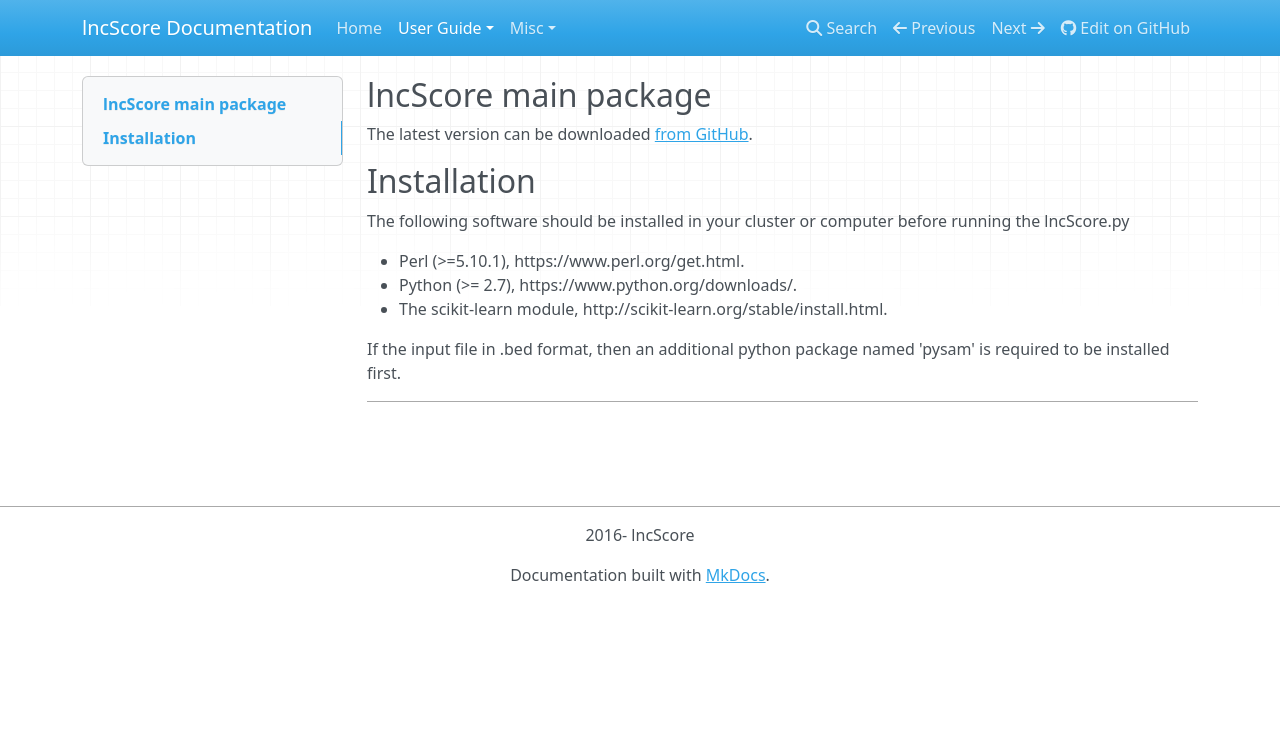
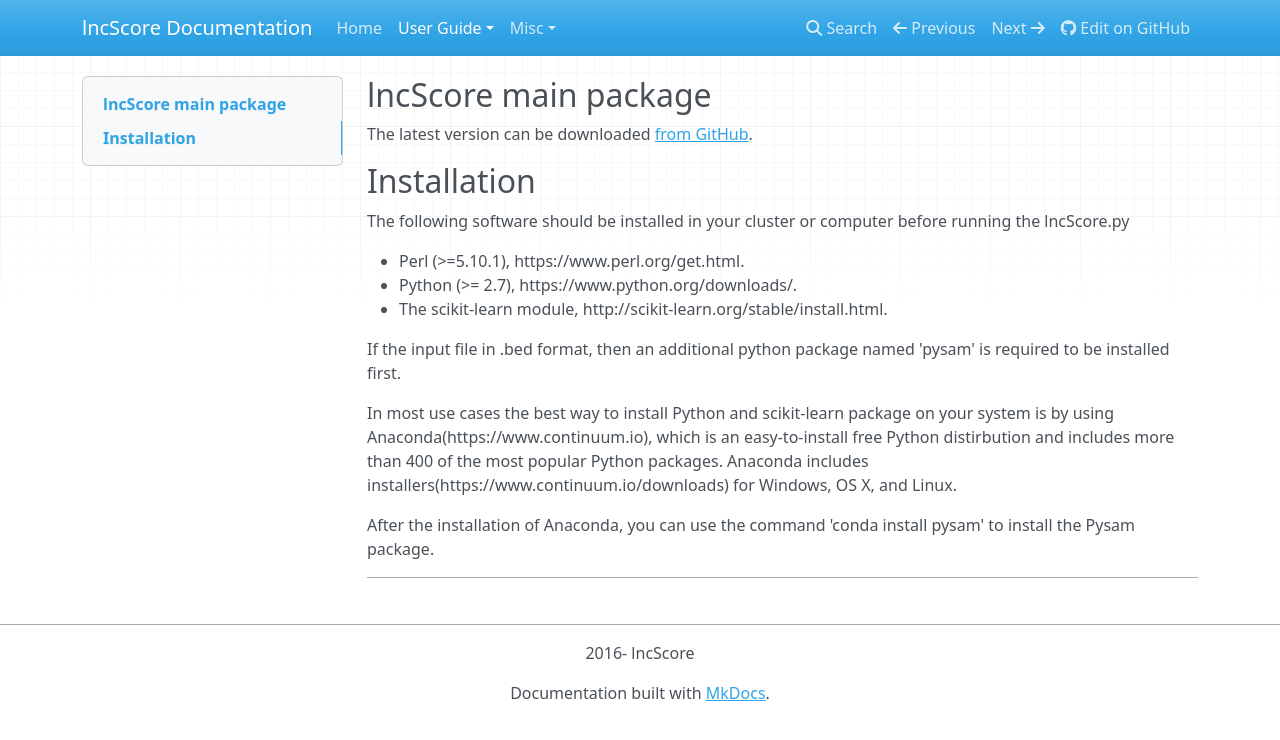
Before and after one commit to WGLab/lncScore, an MkDocs documentation site: the page built from docs/user-guide/download.md, in a window 1280 px wide. Shown: the top 740 px of the page. Built offline with MkDocs 1.6.1, drawn with Linux system fonts in a browser that asks for light colours; nearby versions of some CDN libraries; old or Windows-style settings are respelled for this version of MkDocs.

Commit message:
Update download.md
Add new guides for the installation of python packages.

```diff
--- a/docs/user-guide/download.md
+++ b/docs/user-guide/download.md
@@ -12,6 +12,10 @@
 
 If the input file in .bed format, then an additional python package named 'pysam' is required to be installed first.
 
+In most use cases the best way to install Python and scikit-learn package on your system is by using Anaconda(https://www.continuum.io), which is an easy-to-install free Python distirbution and includes more than 400 of the most popular Python packages. Anaconda includes installers(https://www.continuum.io/downloads) for Windows, OS X, and Linux.
+
+After the installation of Anaconda, you can use the command 'conda install pysam' to install the Pysam package.
+
 ---
 
 <script>
```
